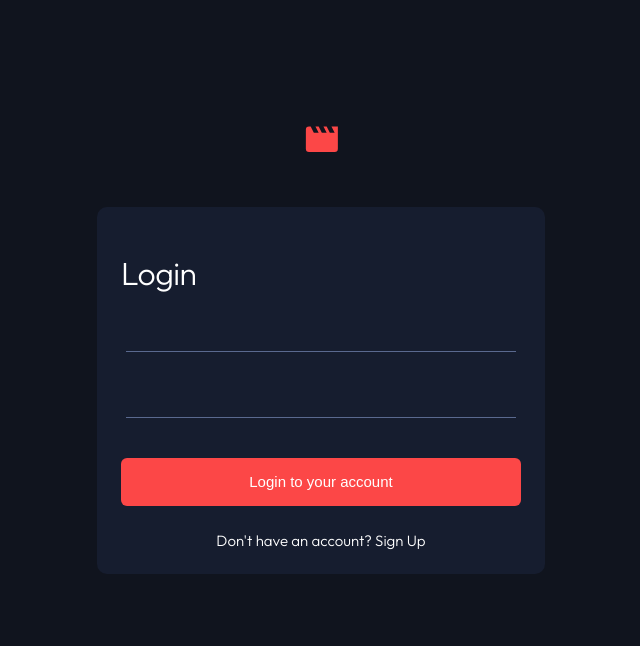
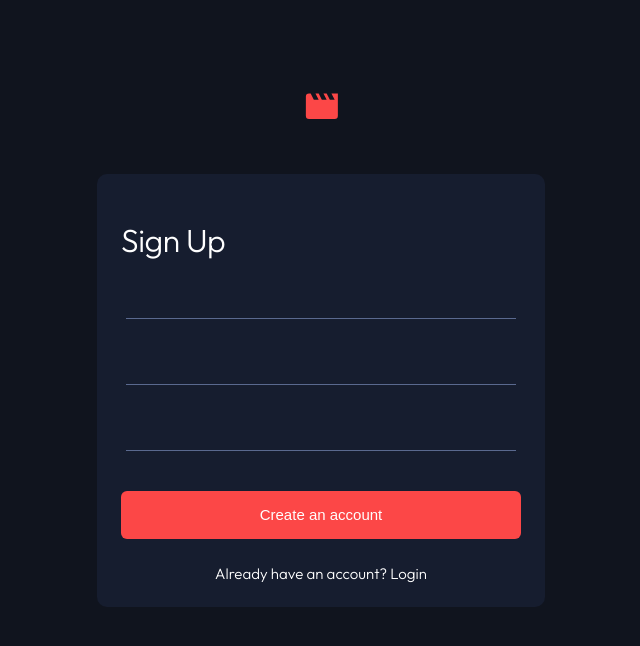
Before and after one commit to GioKatamadze/entertainment-web-app-front, a React (Create React App) app: page /signup in a window 1280 px wide. Shown: the top 646 px of the page, without its empty margins (319-959 px from the left). Built offline with nearby package versions, Linux system fonts and the light colour scheme.

Commit message:
build signup route

```diff
--- a/package.json
+++ b/package.json
@@ -9,6 +9,8 @@
     "@testing-library/user-event": "^13.5.0",
     "react": "^18.2.0",
     "react-dom": "^18.2.0",
+    "react-router": "^6.7.0",
+    "react-router-dom": "^6.7.0",
     "react-scripts": "5.0.1",
     "styled-components": "^5.3.6",
     "web-vitals": "^2.1.4"
--- a/src/App.js
+++ b/src/App.js
@@ -1,9 +1,16 @@
+import { Route, Routes } from "react-router";
 import Login from "pages/login/Login.jsx";
+import SignUp from "pages/signup/SignUp.jsx";
 
 function App() {
   return (
     <div className="App">
-      <Login />
+      <Routes>
+        {/* <Route path="/" element={<Home />} /> */}
+        <Route path="/login" element={<Login />} />
+        <Route path="/signup" element={<SignUp />} />
+        <Route path="*" element={<div>Error</div>} />
+      </Routes>
     </div>
   );
 }
--- /dev/null
+++ b/src/components/SignUpComponents/signup-button/SignupButton.jsx
@@ -0,0 +1,11 @@
+import { Input } from "./style";
+
+const Button = ({ children }) => {
+  return (
+    <Input>
+      {children}
+    </Input>
+  );
+};
+
+export default Button;
--- /dev/null
+++ b/src/components/SignUpComponents/signup-button/style.jsx
@@ -0,0 +1,26 @@
+import styled from "styled-components";
+
+export const Input = styled.button`
+  width: 100%;
+  height: 48px;
+  background: #fc4747;
+  color: #ffffff;
+  border: 0 solid transparent;
+  border-radius: 6px;
+  font-size: 15px;
+  font-weight: 300;
+  line-height: 19px;
+  letter-spacing: 0px;
+  text-align: center;
+  transition: all 0.3s ease;
+  margin-top: 12px;
+  margin-bottom: 24px;
+  &:not(:disabled):hover {
+    color: #fc4747;
+    background: #ffffff;
+  }
+  &:disabled {
+    opacity: 0.6;
+    cursor: not-allowed;
+  }
+`;
--- /dev/null
+++ b/src/components/SignUpComponents/signup/SignupForm.jsx
@@ -0,0 +1,24 @@
+import { StyledPage, StyledForm, Paragraph } from "./style.jsx"
+import Logo from "svg/Logo.jsx";
+import TextInput from "components/SignUpComponents/textinput/TextInput.jsx"
+import Button from "components/SignUpComponents/signup-button/SignupButton.jsx"
+
+const SignUpForm = () => {
+    return (
+        <StyledPage>
+            <Logo />
+            <StyledForm>
+                <h1>Sign Up</h1>
+                <TextInput/>
+                <TextInput/>
+                <TextInput/>
+                <Button>Create an account</Button>
+                <Paragraph>
+                    Already have an account? Login
+                </Paragraph>
+            </StyledForm>
+        </StyledPage>
+    )
+}
+
+export default SignUpForm
--- /dev/null
+++ b/src/components/SignUpComponents/signup/style.jsx
@@ -0,0 +1,32 @@
+import styled from "styled-components";
+
+export const StyledPage = styled.div`
+  margin-top: -100px;
+`;
+
+export const StyledForm = styled.div`
+  background-color: #161d2f;
+  border-radius: 10px;
+  width: 75vw;
+  max-width: 400px;
+  padding: 24px;
+  margin-top: 50px;
+
+  h1 {
+    font-size: 32px;
+    font-weight: 300;
+    letter-spacing: -0.5px;
+    text-align: left;
+    color: #ffffff;
+  }
+`;
+
+export const Paragraph = styled.span`
+  width: 100%;
+  color: #ffffff;
+  font-size: 15px;
+  font-weight: 300;
+  line-height: 19px;
+  letter-spacing: 0px;
+  text-align: center;
+`;
--- /dev/null
+++ b/src/components/SignUpComponents/textinput/TextInput.jsx
@@ -0,0 +1,12 @@
+import { Input, Label, InputContainer } from "./style.jsx";
+
+const TextInput = () => {
+  return (
+    <InputContainer>
+      <Input />
+      <Label />
+    </InputContainer>
+  );
+};
+
+export default TextInput;
--- /dev/null
+++ b/src/components/SignUpComponents/textinput/style.jsx
@@ -0,0 +1,29 @@
+import styled from "styled-components";
+
+export const Input = styled.input`
+  width: 90%;
+  background: none;
+  border: none;
+  color: #ffffff;
+  border-bottom: 1px solid ${({ error }) => (error ? "#FC4747" : "#5A698F")};
+  height: 37px;
+  font-size: 15px;
+  margin-bottom: 28px;
+  padding: 0 15px;
+  outline: none;
+  caret-color: #fc4747;
+
+  &:focus {
+    ${({ error }) => (error ? "#FC4747" : "#FFFFFF")};
+  }
+  &::placeholder {
+    color: ${({ error }) => (error ? "#FC4747" : "#5A698F")};
+    opacity: 0.8;
+  }
+`;
+
+export const Label = styled.label``;
+
+export const InputContainer = styled.div`
+  width: 100%;
+`;
--- a/src/index.js
+++ b/src/index.js
@@ -1,11 +1,12 @@
 import React from "react";
 import ReactDOM from "react-dom/client";
+import { BrowserRouter } from "react-router-dom";
 import "./index.css";
 import App from "./App.js";
 
 const root = ReactDOM.createRoot(document.getElementById("root"));
 root.render(
-  <React.StrictMode>
+  <BrowserRouter>
     <App />
-  </React.StrictMode>
+  </BrowserRouter>
 );
--- /dev/null
+++ b/src/pages/signup/SignUp.jsx
@@ -0,0 +1,14 @@
+import {StyledContainer} from "./style.jsx";
+import SignUpForm from "components/SignUpComponents/signup/SignupForm.jsx";
+
+
+const SignUp = () => {
+    return (
+        <StyledContainer>
+            <SignUpForm />
+        </StyledContainer>
+    )
+
+}
+
+export default SignUp
--- /dev/null
+++ b/src/pages/signup/style.jsx
@@ -0,0 +1,11 @@
+import styled from "styled-components";
+
+export const StyledContainer = styled.div`
+  height: 100vh;
+  text-align: center;
+  display: flex;
+  justify-content: center;
+  align-items: center;
+  flex-direction: column;
+  background-color: #10141e;
+`;
```
Also changed, not shown: 1 other file (tests, documents, lock files or other folders).
